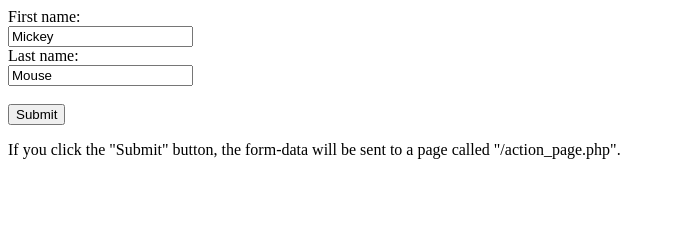
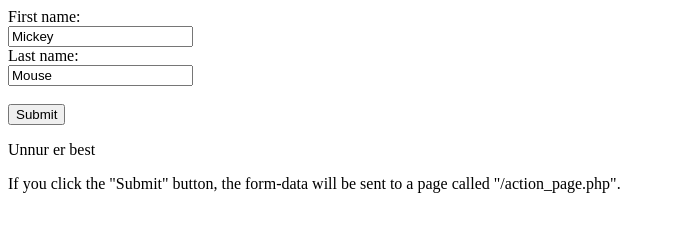
Before and after one commit to halla2709/mathakur, a website: page views/index.html in a window 1280 px wide. Shown: the whole page, without its empty margins (0-675 px from the left). Drawn offline with Linux system fonts and the light colour scheme.

Commit message:
unnur er best

```diff
--- a/views/index.html
+++ b/views/index.html
@@ -12,6 +12,8 @@
         <input type="submit" value="Submit">
     </form>
 
+    <p>Unnur er best</p>
+
     <p>If you click the "Submit" button, the form-data will be sent to a page called "/action_page.php".</p>
 
 </body>
```
